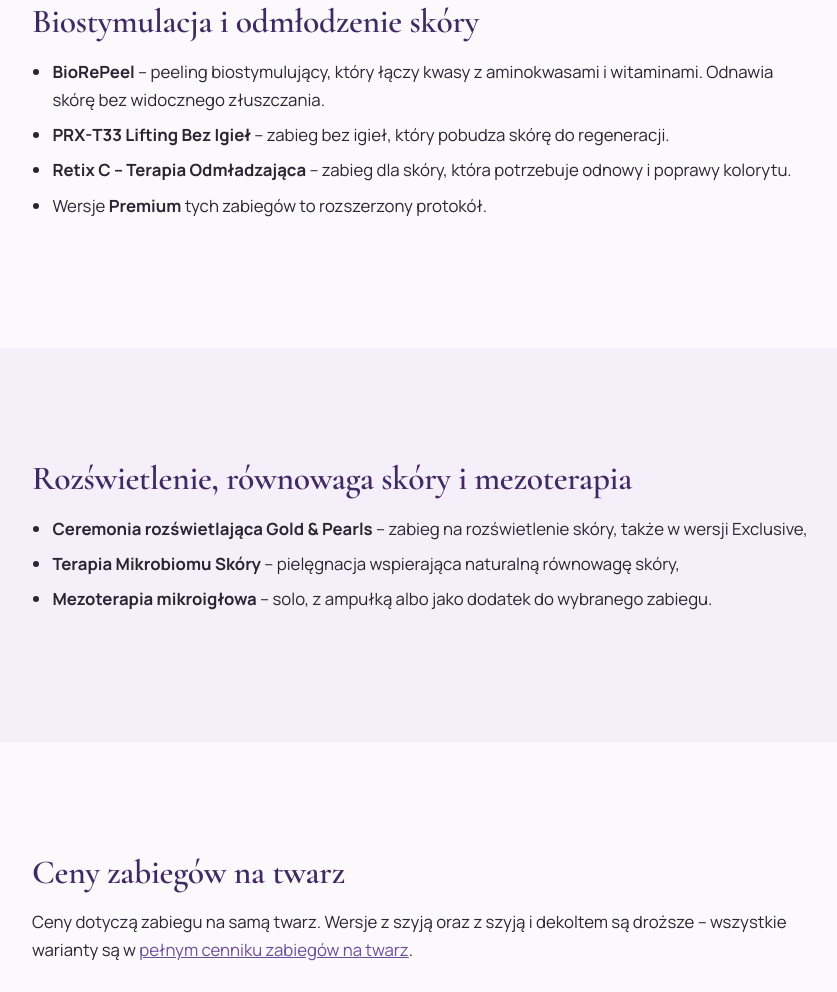
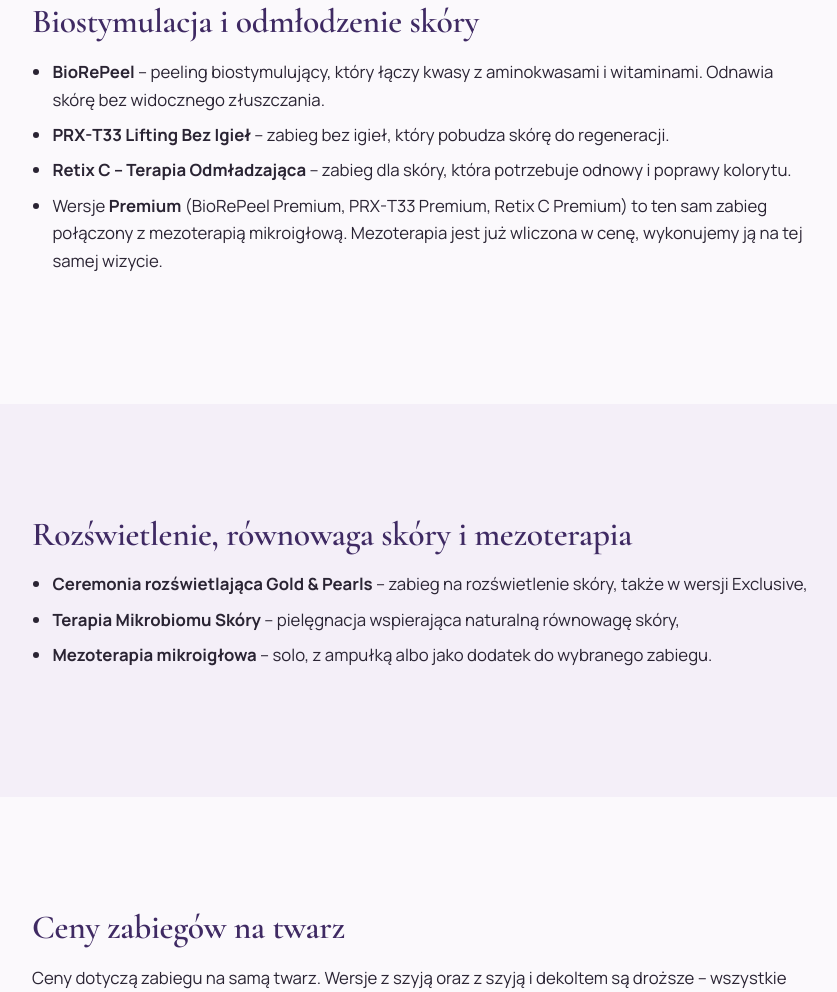
Before and after one commit to BeautifulSkinDG/strona-beautiful-skin, a plain HTML site: page zabiegi-na-twarz-dabrowa-gornicza/index.html in a window 1280 px wide. Shown: the part 1519-2511 px from the top of the page, without its empty margins (28-865 px from the left). Drawn offline with nearby package versions, Linux system fonts and the light colour scheme.

Commit message:
Aktualizacja promocji i cennika (automat)

```diff
--- a/zabiegi-na-twarz-dabrowa-gornicza/index.html
+++ b/zabiegi-na-twarz-dabrowa-gornicza/index.html
@@ -182,7 +182,7 @@
     <div class="kontener"><div class="artykul"><h2>Peelingi chemiczne</h2><p>Peeling chemiczny złuszcza naskórek i pobudza skórę do odnowy. Rodzaj peelingu dobieramy do typu skóry i tego, co chcesz poprawić:</p><ul><li><strong>Peeling Jessner Pro</strong> – zabieg złuszczający, często wybierany przy skórze tłustej i z niedoskonałościami,</li><li><strong>Peeling Rozświetlający Oxyage</strong> – gdy skóra jest szara i zmęczona,</li><li><strong>Peeling na Przebarwienia Melanostop</strong> – dla skóry z przebarwieniami,</li><li><strong>Peeling Azelainowy</strong> – dla skóry wrażliwej i naczyniowej,</li><li><strong>Peeling Oczyszczający</strong> – dla skóry, która potrzebuje odświeżenia.</li></ul></div></div>
   </section>
   <section class="sekcja">
-    <div class="kontener"><div class="artykul"><h2>Biostymulacja i odmłodzenie skóry</h2><ul><li><strong>BioRePeel</strong> – peeling biostymulujący, który łączy kwasy z aminokwasami i witaminami. Odnawia skórę bez widocznego złuszczania.</li><li><strong>PRX-T33 Lifting Bez Igieł</strong> – zabieg bez igieł, który pobudza skórę do regeneracji.</li><li><strong>Retix C – Terapia Odmładzająca</strong> – zabieg dla skóry, która potrzebuje odnowy i poprawy kolorytu.</li><li>Wersje <strong>Premium</strong> tych zabiegów to rozszerzony protokół.</li></ul></div></div>
+    <div class="kontener"><div class="artykul"><h2>Biostymulacja i odmłodzenie skóry</h2><ul><li><strong>BioRePeel</strong> – peeling biostymulujący, który łączy kwasy z aminokwasami i witaminami. Odnawia skórę bez widocznego złuszczania.</li><li><strong>PRX-T33 Lifting Bez Igieł</strong> – zabieg bez igieł, który pobudza skórę do regeneracji.</li><li><strong>Retix C – Terapia Odmładzająca</strong> – zabieg dla skóry, która potrzebuje odnowy i poprawy kolorytu.</li><li>Wersje <strong>Premium</strong> (BioRePeel Premium, PRX-T33 Premium, Retix C Premium) to ten sam zabieg połączony z mezoterapią mikroigłową. Mezoterapia jest już wliczona w cenę, wykonujemy ją na tej samej wizycie.</li></ul></div></div>
   </section>
   <section class="sekcja sekcja--jasna">
     <div class="kontener"><div class="artykul"><h2>Rozświetlenie, równowaga skóry i mezoterapia</h2><ul><li><strong>Ceremonia rozświetlająca Gold &amp; Pearls</strong> – zabieg na rozświetlenie skóry, także w wersji Exclusive,</li><li><strong>Terapia Mikrobiomu Skóry</strong> – pielęgnacja wspierająca naturalną równowagę skóry,</li><li><strong>Mezoterapia mikroigłowa</strong> – solo, z ampułką albo jako dodatek do wybranego zabiegu.</li></ul></div></div>
```
Also changed, not shown: index.html (+1 -1 lines).
